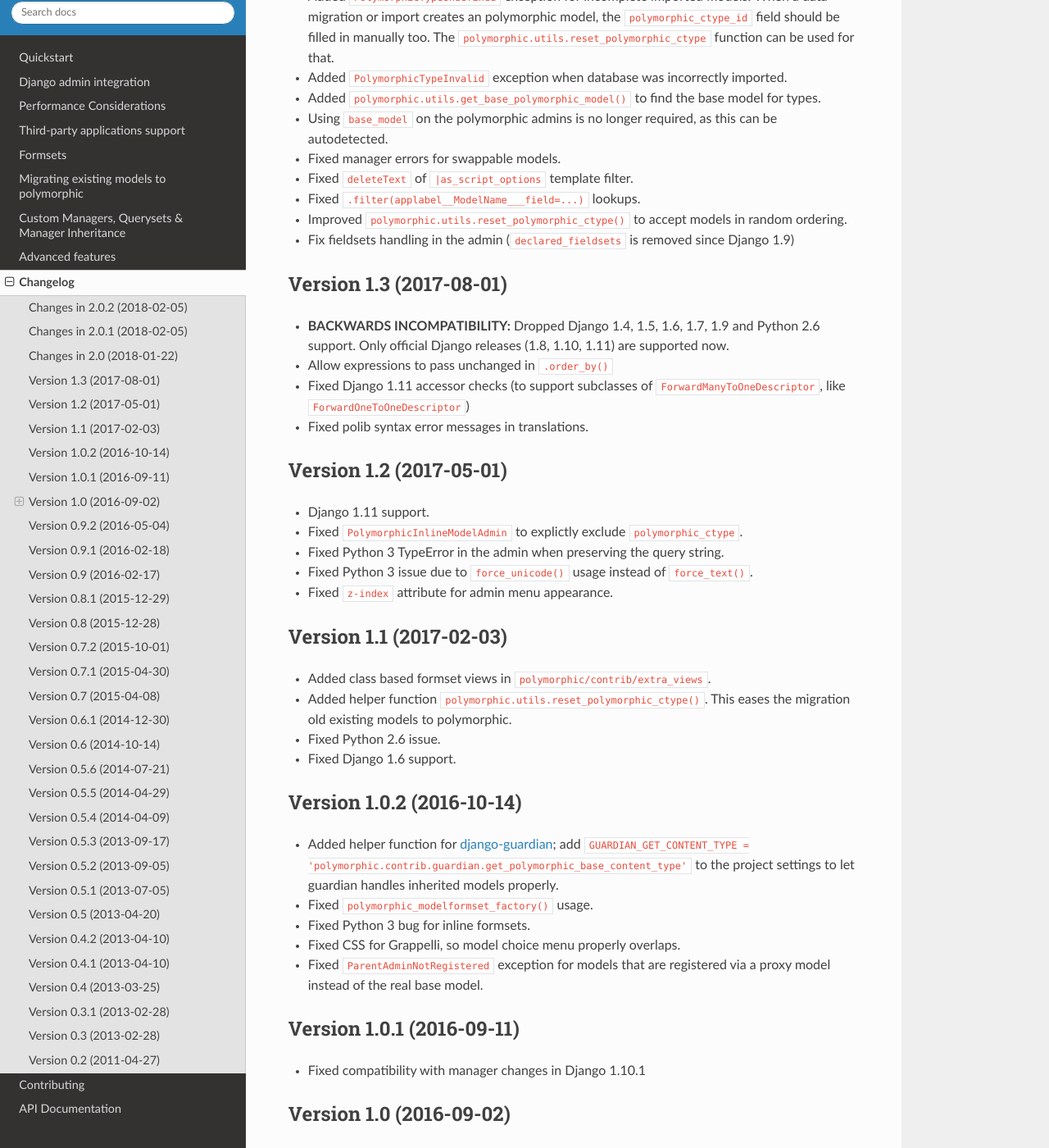
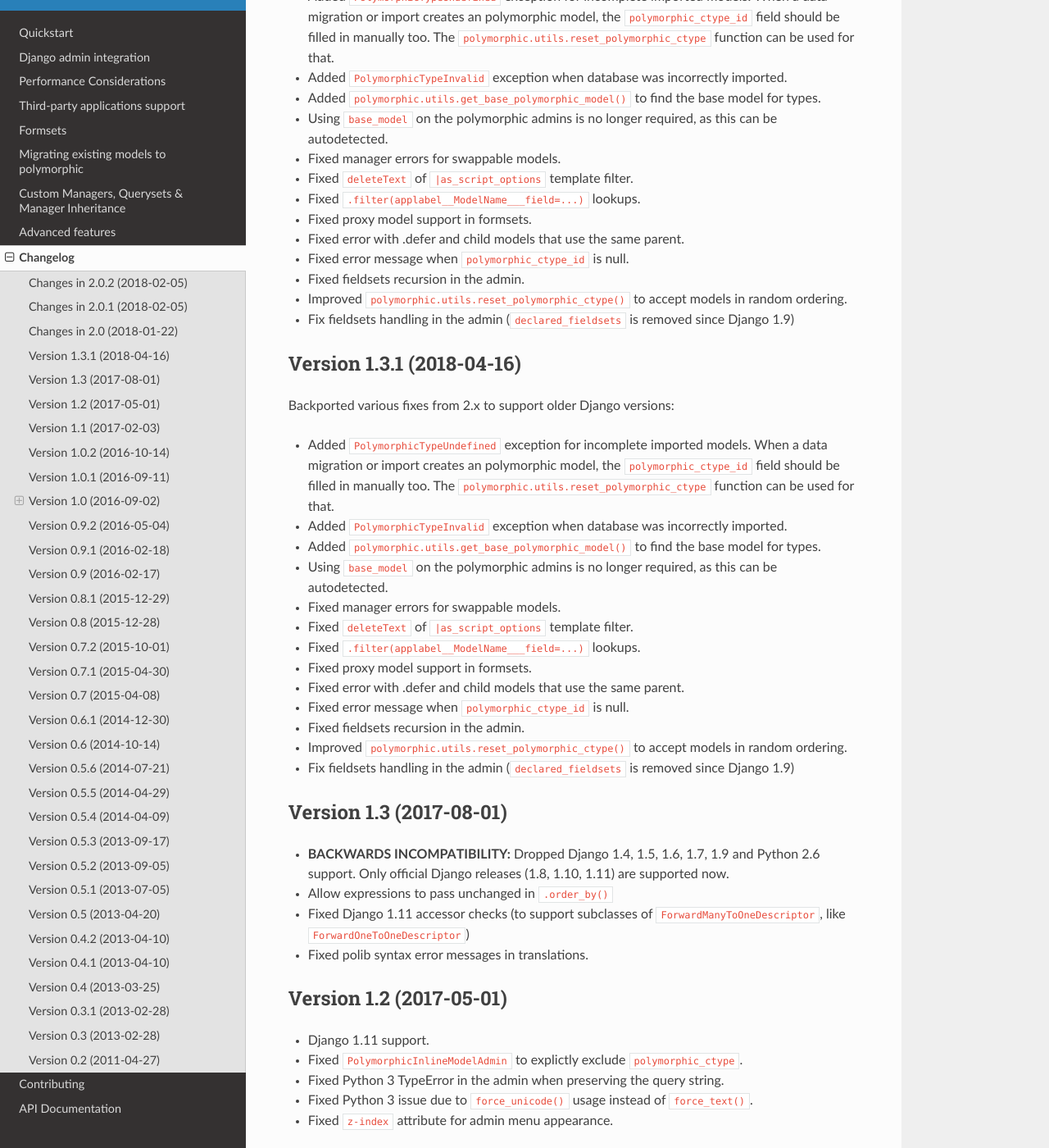
Before and after one commit to jazzband/django-polymorphic, a Sphinx documentation site: the page built from docs/changelog.rst, in a window 1280 px wide and 1400 px high, scrolled down 881 px. Shown: the whole window at 82% size. Built offline with Sphinx 7.4.7 and the Read the Docs theme 2.0.0, drawn with Linux system fonts in a browser that asks for light colours.

Commit message:
Reinserted v1.3.1 changelog after merging with "ours" strategy

```diff
--- a/docs/changelog.rst
+++ b/docs/changelog.rst
@@ -43,6 +43,33 @@
 * Fixed manager errors for swappable models.
 * Fixed ``deleteText`` of ``|as_script_options`` template filter.
 * Fixed ``.filter(applabel__ModelName___field=...)`` lookups.
+* Fixed proxy model support in formsets.
+* Fixed error with .defer and child models that use the same parent.
+* Fixed error message when ``polymorphic_ctype_id`` is null.
+* Fixed fieldsets recursion in the admin.
+* Improved ``polymorphic.utils.reset_polymorphic_ctype()`` to accept models in random ordering.
+* Fix fieldsets handling in the admin (``declared_fieldsets`` is removed since Django 1.9)
+
+
+Version 1.3.1 (2018-04-16)
+--------------------------
+
+Backported various fixes from 2.x to support older Django versions:
+
+* Added ``PolymorphicTypeUndefined`` exception for incomplete imported models.
+  When a data migration or import creates an polymorphic model,
+  the ``polymorphic_ctype_id`` field should be filled in manually too.
+  The ``polymorphic.utils.reset_polymorphic_ctype`` function can be used for that.
+* Added ``PolymorphicTypeInvalid`` exception when database was incorrectly imported.
+* Added ``polymorphic.utils.get_base_polymorphic_model()`` to find the base model for types.
+* Using ``base_model`` on the polymorphic admins is no longer required, as this can be autodetected.
+* Fixed manager errors for swappable models.
+* Fixed ``deleteText`` of ``|as_script_options`` template filter.
+* Fixed ``.filter(applabel__ModelName___field=...)`` lookups.
+* Fixed proxy model support in formsets.
+* Fixed error with .defer and child models that use the same parent.
+* Fixed error message when ``polymorphic_ctype_id`` is null.
+* Fixed fieldsets recursion in the admin.
 * Improved ``polymorphic.utils.reset_polymorphic_ctype()`` to accept models in random ordering.
 * Fix fieldsets handling in the admin (``declared_fieldsets`` is removed since Django 1.9)
 
```
